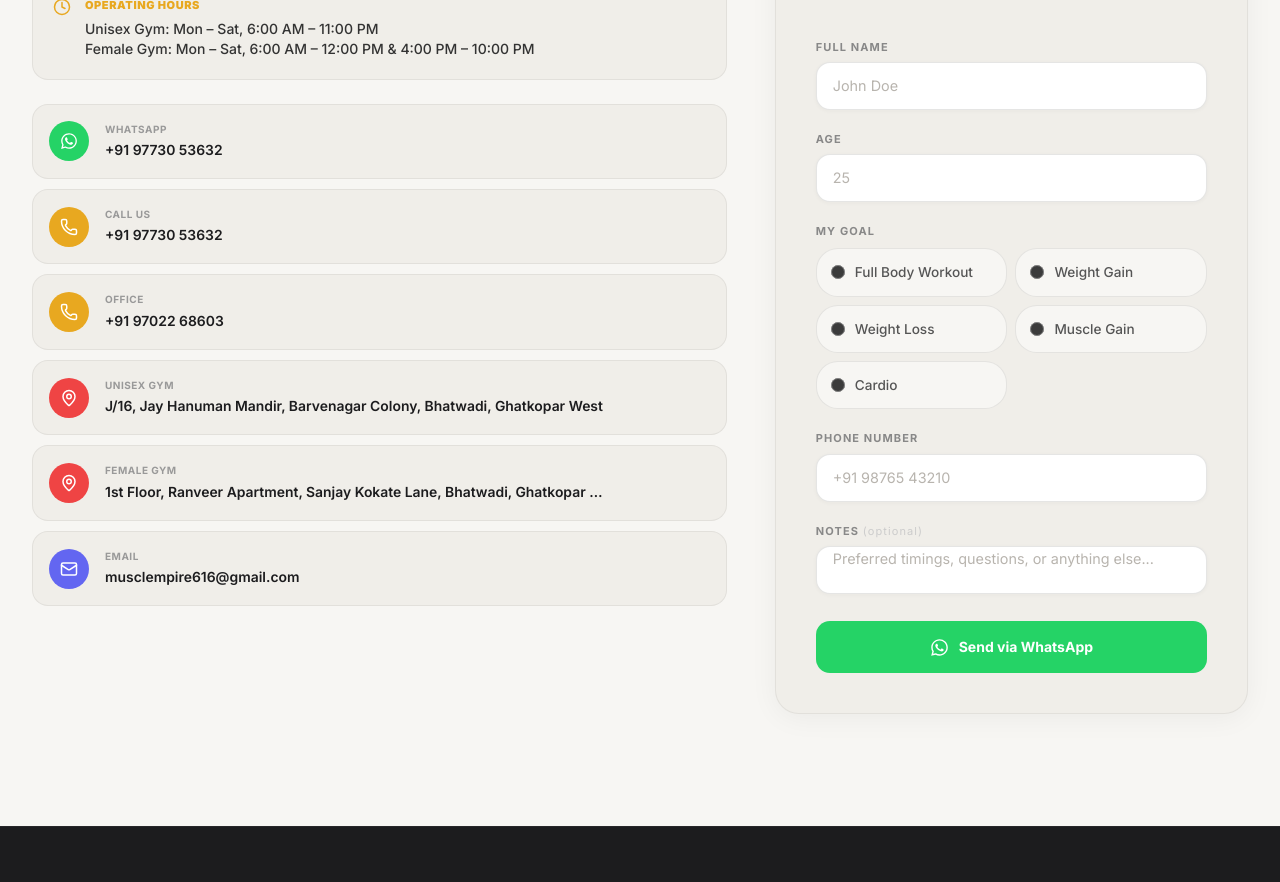
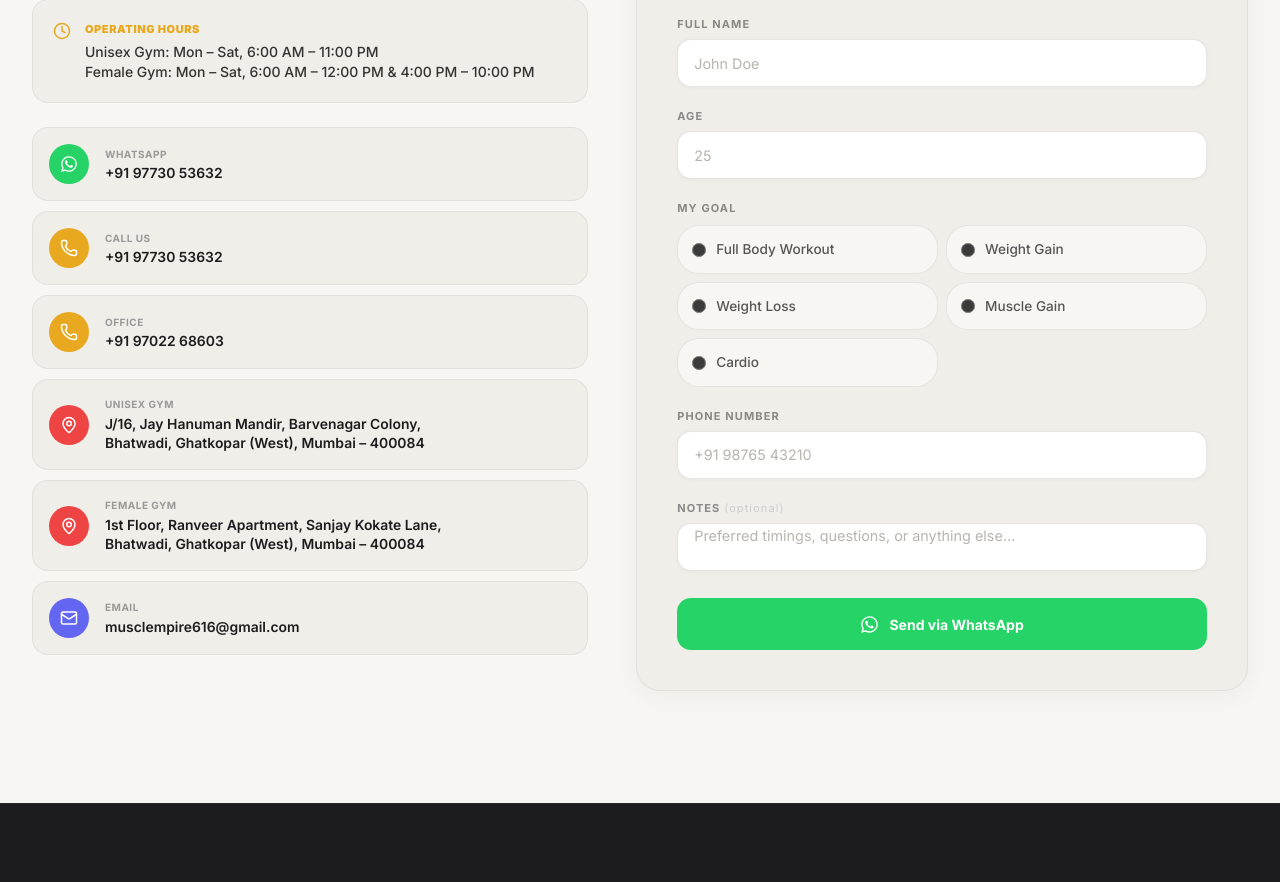
Before and after one commit to kinjal-webdev/muscle-empire, a React (Vite) app: page / in a window 1280 px wide. Shown: the part 5840-6722 px from the top of the page. Built offline with nearby package versions, Linux system fonts and the light colour scheme.

Commit message:
fix: show full address in contact section, remove truncate on address cards

```diff
--- a/src/components/Contact.tsx
+++ b/src/components/Contact.tsx
@@ -18,8 +18,8 @@ const contactItems = [
   { Icon: FaWhatsapp, label: "WhatsApp",           value: "+91 97730 53632",                        href: `https://wa.me/${OWNER_PHONE}`,                                        cta: "Chat now",     bg: "#25D366" },
   { Icon: Phone,      label: "Call us",             value: "+91 97730 53632",                        href: "tel:+919773053632",                                                    cta: "Call now",     bg: "#E8A820" },
   { Icon: Phone,      label: "Office",              value: "+91 97022 68603",                        href: "tel:+919702268603",                                                    cta: "Call now",     bg: "#E8A820" },
-  { Icon: MapPin,     label: "Unisex gym",          value: "J/16, Jay Hanuman Mandir, Barvenagar Colony, Bhatwadi, Ghatkopar West",   href: "https://maps.google.com/?q=Muscle+Empire+Gymnasium+Ghatkopar+West+Mumbai", cta: "Directions",   bg: "#EF4444" },
-  { Icon: MapPin,     label: "Female gym",          value: "1st Floor, Ranveer Apartment, Sanjay Kokate Lane, Bhatwadi, Ghatkopar West", href: "https://maps.google.com/?q=Ranveer+Apartment+Sanjay+Kokate+Lane+Bhatwadi+Ghatkopar+West+Mumbai", cta: "Directions", bg: "#EF4444" },
+  { Icon: MapPin,     label: "Unisex gym",          value: "J/16, Jay Hanuman Mandir, Barvenagar Colony, Bhatwadi, Ghatkopar (West), Mumbai – 400084",   href: "https://maps.google.com/?q=Muscle+Empire+Gymnasium+Ghatkopar+West+Mumbai", cta: "Directions",   bg: "#EF4444" },
+  { Icon: MapPin,     label: "Female gym",          value: "1st Floor, Ranveer Apartment, Sanjay Kokate Lane, Bhatwadi, Ghatkopar (West), Mumbai – 400084", href: "https://maps.google.com/?q=Ranveer+Apartment+Sanjay+Kokate+Lane+Bhatwadi+Ghatkopar+West+Mumbai", cta: "Directions", bg: "#EF4444" },
   { Icon: Mail,       label: "Email",               value: "musclempire616@gmail.com",               href: "mailto:musclempire616@gmail.com",                                      cta: "Send mail",    bg: "#6366F1" },
 ];
 
@@ -116,7 +116,7 @@ export default function Contact() {
                   </div>
                   <div className="flex-1 min-w-0">
                     <p className="text-[10px] font-bold uppercase tracking-wider text-[#999] mb-0.5">{item.label}</p>
-                    <p className="text-[#1C1C1E] font-semibold text-[0.87rem] truncate">{item.value}</p>
+                    <p className="text-[#1C1C1E] font-semibold text-[0.87rem] leading-snug">{item.value}</p>
                   </div>
                   <span className="text-[#E8A820] text-[11px] font-bold uppercase tracking-wide opacity-0 group-hover:opacity-100 transition-opacity hidden sm:block shrink-0">
                     {item.cta} &rarr;
```
